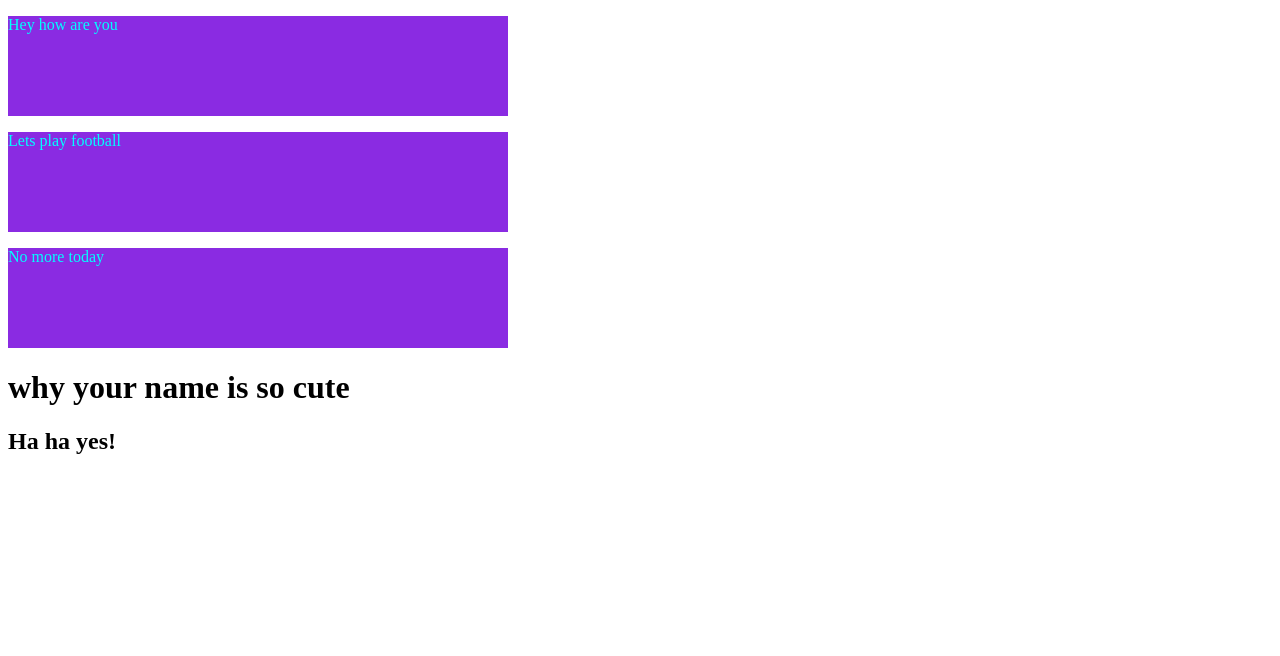
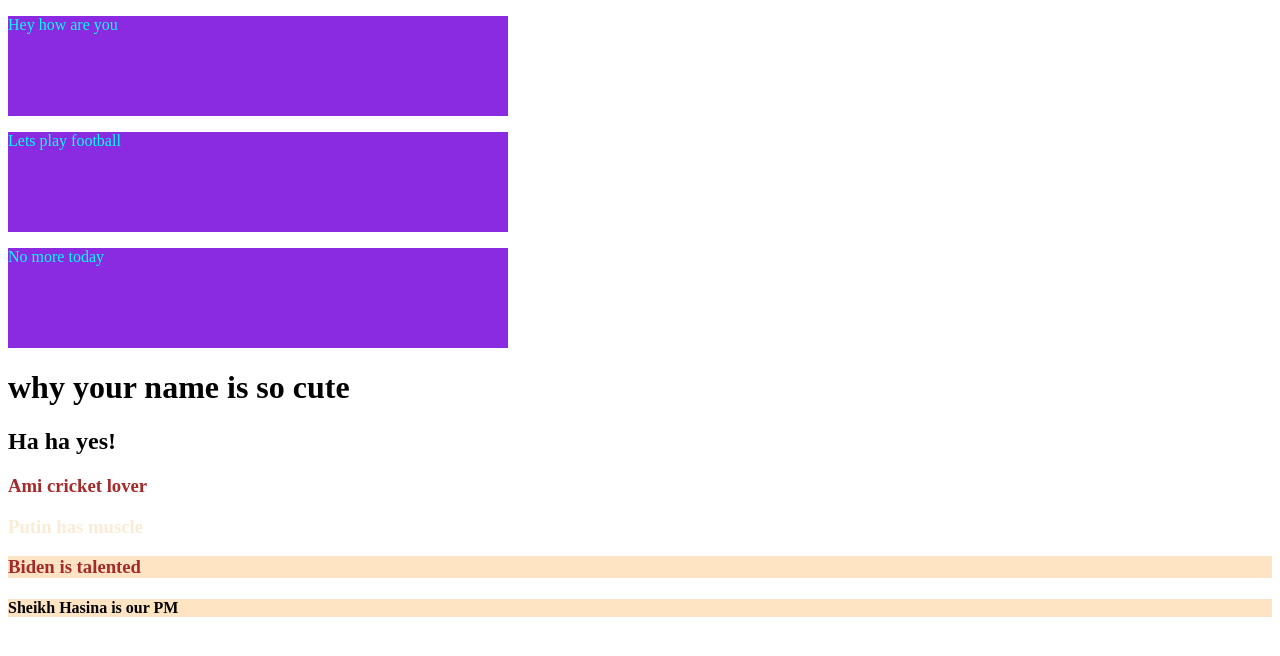
Before and after one commit to MirzaAyon/trying-more-CSS, a plain HTML site: page index.html in a window 1280 px wide. Drawn offline with Linux system fonts and the light colour scheme.

Commit message:
class and id added

```diff
--- a/index.html
+++ b/index.html
@@ -13,6 +13,16 @@
             width: 500px;
             font-size: 16px;
         }
+        #russia{
+            color: antiquewhite;
+
+        }
+        .usa{
+            color: brown;
+        }
+        .pm{
+            background-color: bisque;
+        }
     </style>
 </head>
 <body>
@@ -22,5 +32,9 @@
     <h1>why your name is so cute</h1>
     <h2>Ha ha yes!
     </h2>
+    <h3 class="usa" >Ami cricket lover</h3>
+    <h3 id="russia">Putin has muscle</h3>
+    <h3 class="usa pm">Biden is talented</h3>
+    <h4 class="pm">Sheikh Hasina is our PM </h4>
 </body>
 </html>
```
